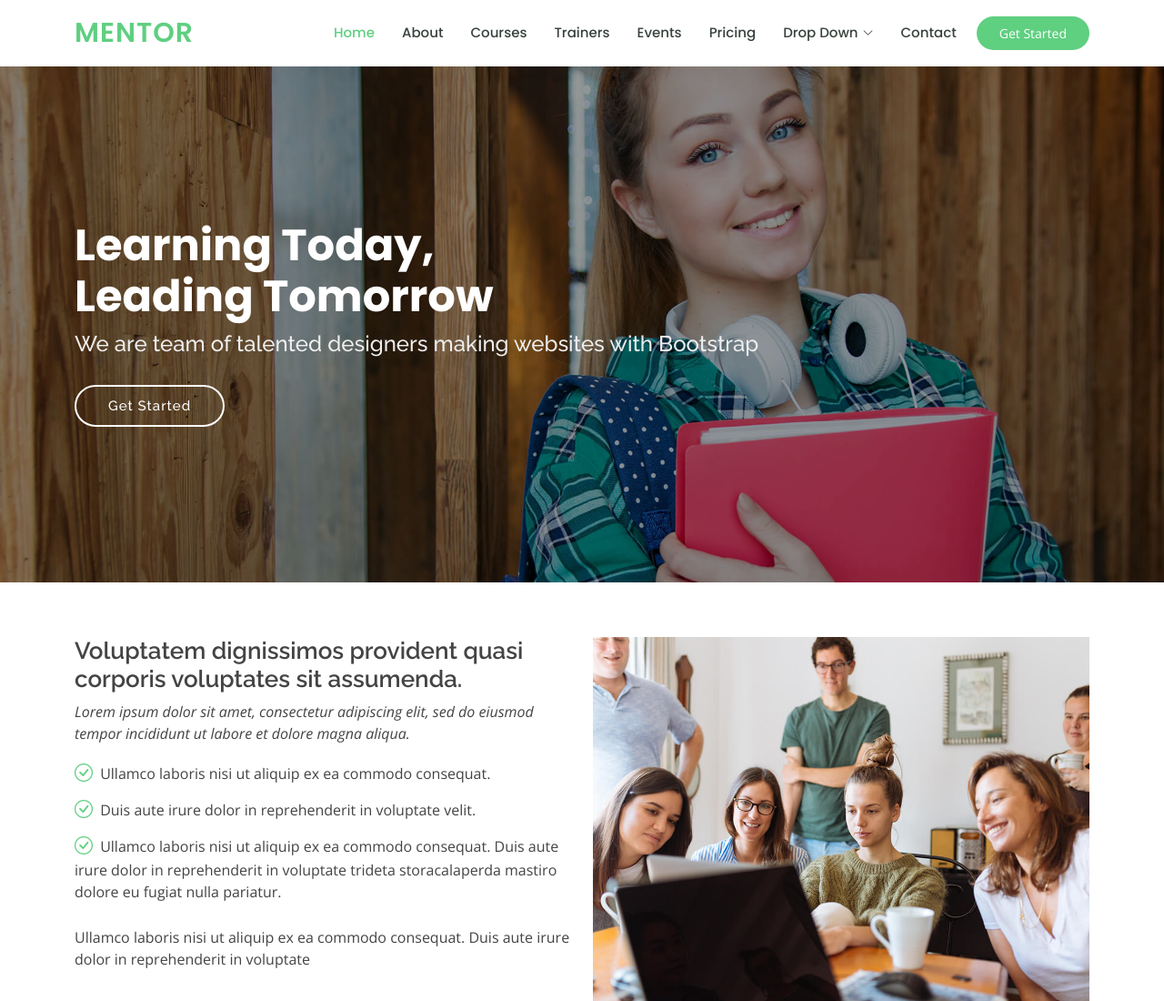
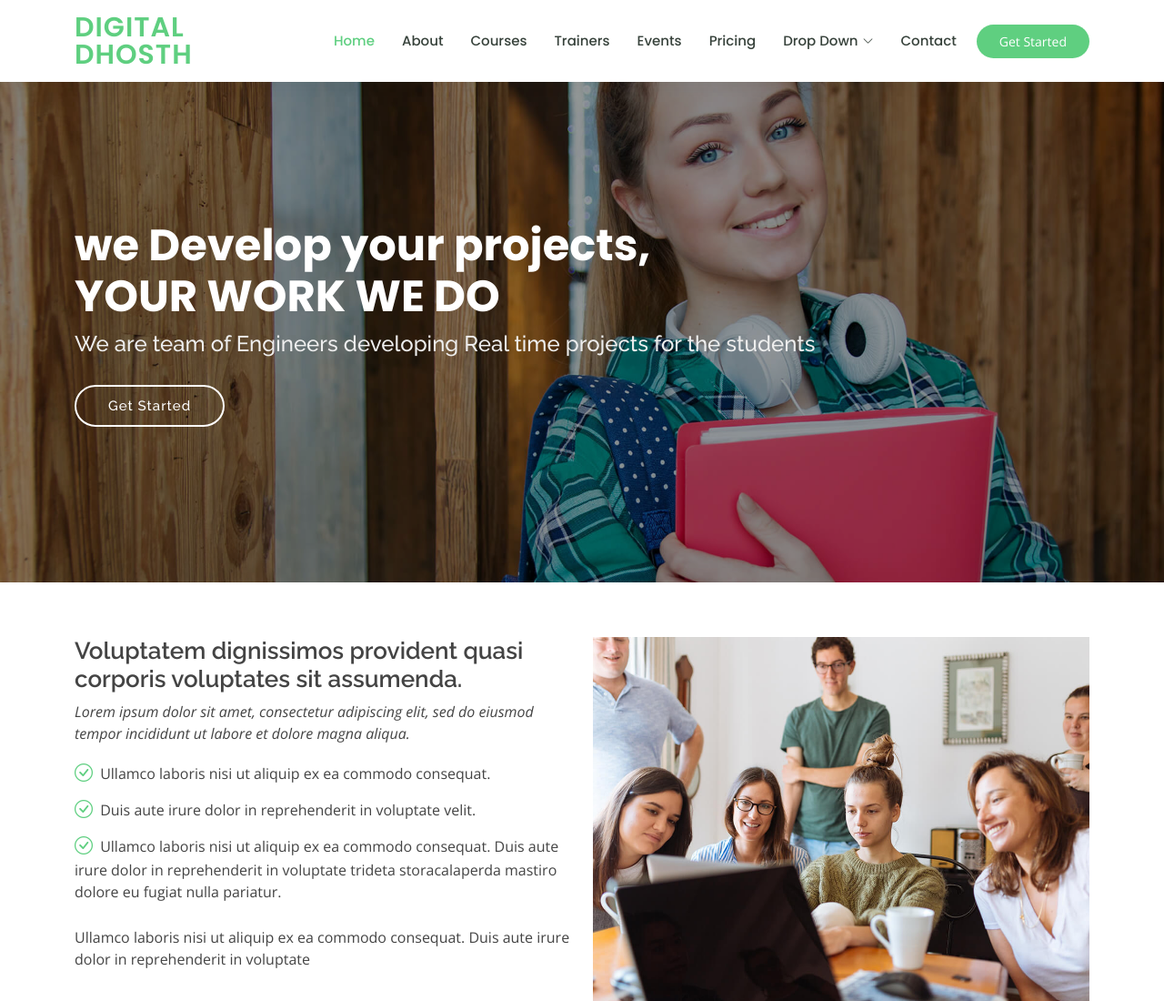
Before and after one commit to bhanuprakash556/digital_dhosth, a plain HTML site: page index.html in a window 1280 px wide. Shown: the top 1100 px of the page at 91% size. Drawn offline with nearby package versions, Linux system fonts and the light colour scheme.

Commit message:
Made changes in the indext.html page

```diff
--- a/index.html
+++ b/index.html
@@ -42,7 +42,7 @@
   <header id="header" class="fixed-top">
     <div class="container d-flex align-items-center">
 
-      <h1 class="logo me-auto"><a href="index.html">Mentor</a></h1>
+      <h1 class="logo me-auto"><a href="index.html">Digital Dhosth</a></h1>
       <!-- Uncomment below if you prefer to use an image logo -->
       <!-- <a href="index.html" class="logo me-auto"><img src="assets/img/logo.png" alt="" class="img-fluid"></a>-->
 
@@ -85,8 +85,8 @@
   <!-- ======= Hero Section ======= -->
   <section id="hero" class="d-flex justify-content-center align-items-center">
     <div class="container position-relative" data-aos="zoom-in" data-aos-delay="100">
-      <h1>Learning Today,<br>Leading Tomorrow</h1>
-      <h2>We are team of talented designers making websites with Bootstrap</h2>
+      <h1>we Develop your projects,<br>YOUR WORK WE DO</h1>
+      <h2>We are team of Engineers developing Real time projects for the students</h2>
       <a href="courses.html" class="btn-get-started">Get Started</a>
     </div>
   </section><!-- End Hero -->
```
